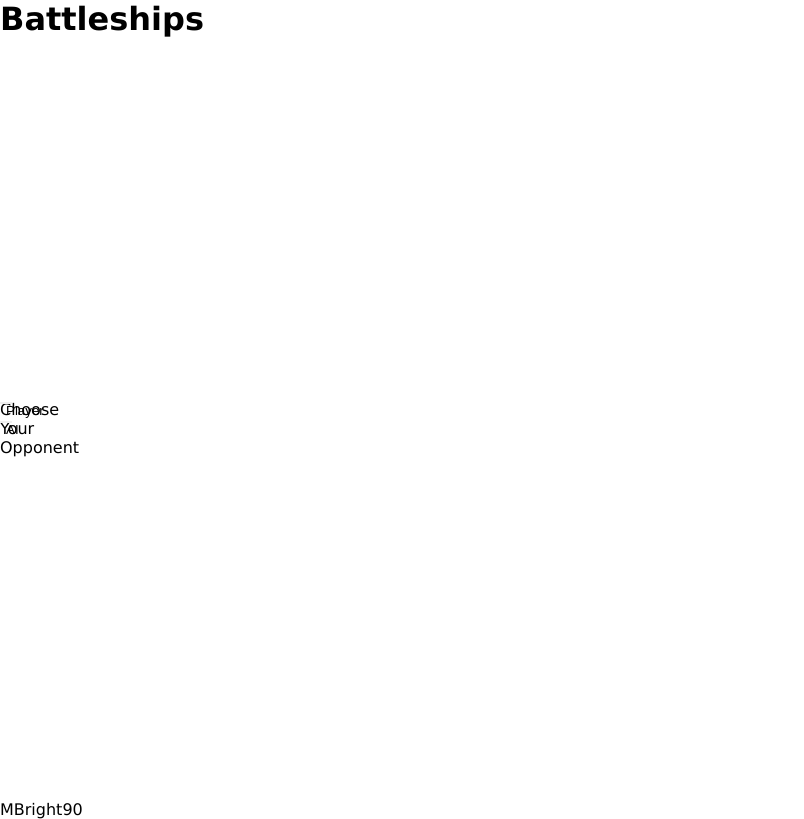
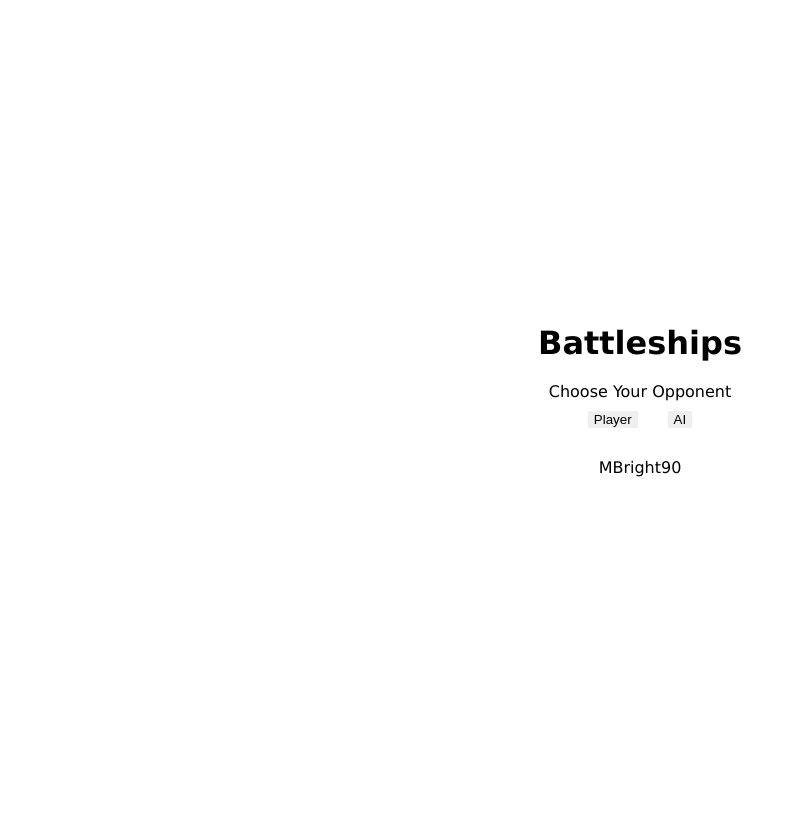
Before and after one commit to MBright90/battleships, a website built with webpack: page dist/index.html in a window 1280 px wide. Shown: the whole page, without its empty margins (0-804 px from the left). Built offline with nearby package versions, Linux system fonts and the light colour scheme.

Commit message:
Add simple layout styling

```diff
--- a/src/style/style.css
+++ b/src/style/style.css
@@ -1,29 +1,28 @@
 html, *, a {
     border: none;
     color: inherit;
-    height: 0;
     margin: 0;
     text-decoration: none;
-    width: 0;
     user-select: none;
 }
 
-body {
-    font-family: Verdana, Geneva, Tahoma, sans-serif;
-}
-
 .layout-wrapper {
+    align-items: center;
     display: flex;
     flex-direction: column;
+    gap: 20px;
+    justify-content: center;
+    font-family: Verdana, Geneva, Tahoma, sans-serif;
     min-height: 100vh;
-    min-width: 100vw;
 }
 
 header {
     font-weight: bold;
-    margin-bottom: auto;
 }
 
-footer {
-    margin-top: auto;
+.choices-buttons-container {
+    display: flex;
+    justify-content: center;
+    gap: 30px;
+    margin: 10px;
 }
```
